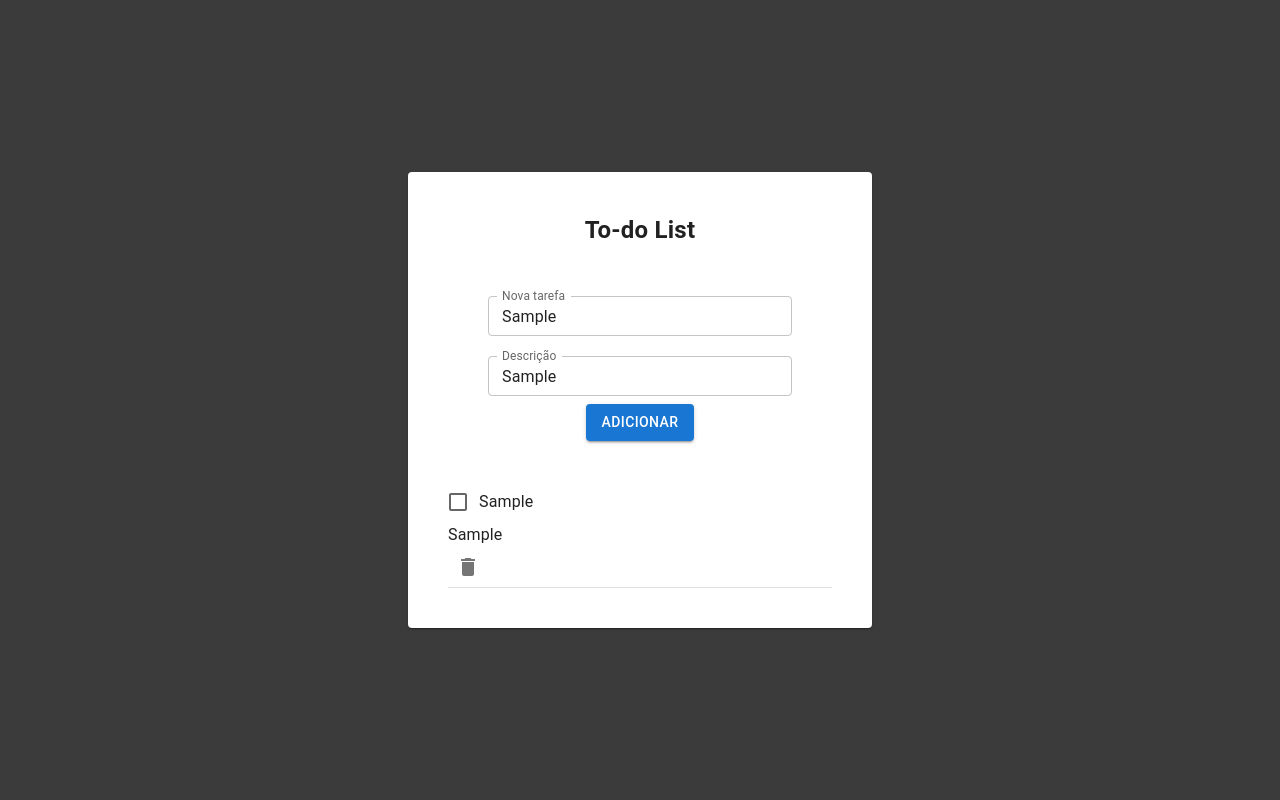
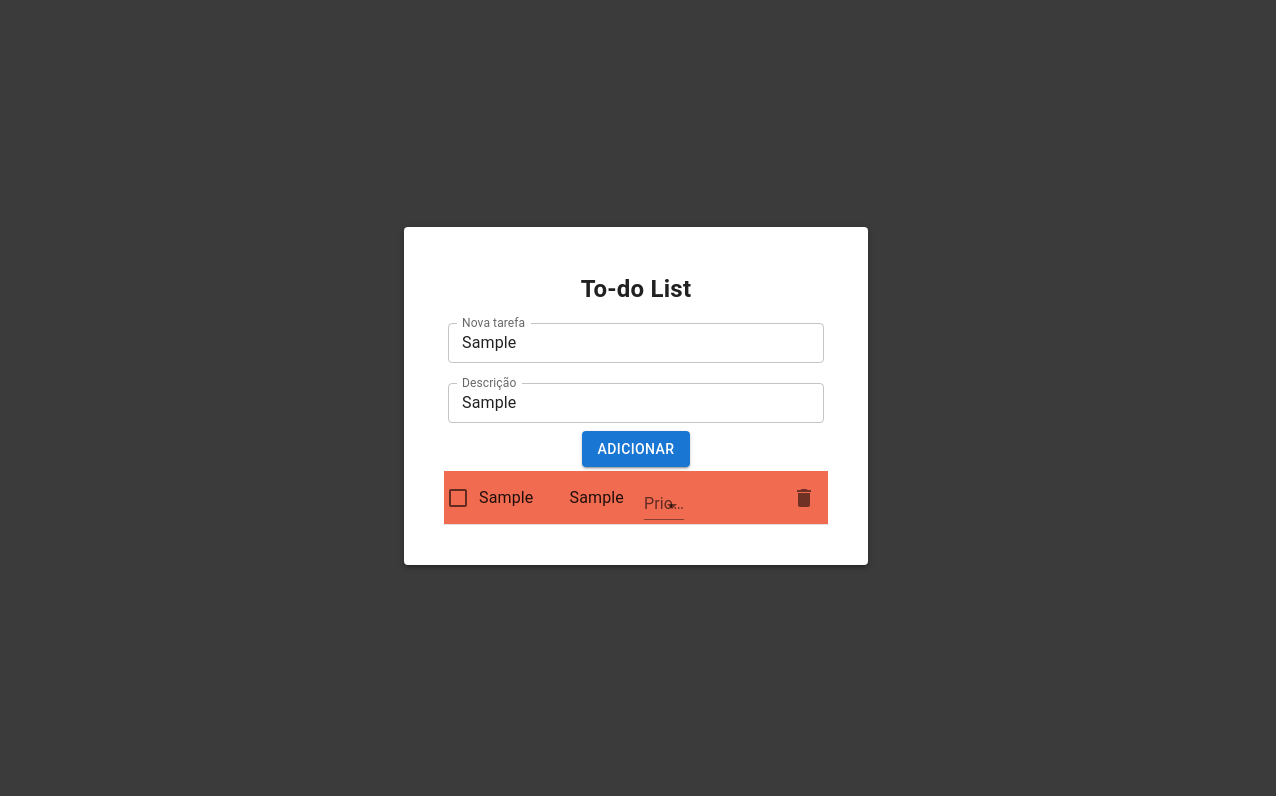
Before and after one commit to thaisbbreder/To-Do-List, a React (Create React App) app: page / in a window 1280 px wide. Both pictures are taken after typing "Sample", "Sample" into the empty fields and a click on the button "ADICIONAR". Built offline with nearby package versions, Linux system fonts and the light colour scheme.

Commit message:
background

```diff
--- a/src/pages/home.jsx
+++ b/src/pages/home.jsx
@@ -9,34 +9,41 @@ import {
 } from "@mui/material";
 import IconButton from '@mui/material/IconButton';
 import DeleteIcon from '@mui/icons-material/Delete';
+import Grid2 from '@mui/material/Unstable_Grid2';
+import Box from '@mui/material/Box';
+import InputLabel from '@mui/material/InputLabel';
+import MenuItem from '@mui/material/MenuItem';
+import FormControl from '@mui/material/FormControl';
+import Select from '@mui/material/Select';
 
 import { useEffect, useState } from "react";
 
 const Home = () => {
   const [tarefas, setTarefas] = useState([]);
-
-  const[textoTarefa, setTextoTarefa] = useState("") //variavel para armazenar o valor do input
+  const [textoTarefa, setTextoTarefa] = useState("")
+  const [prioridade, setPrioridade] = useState('');
 
   const addTarefa = () => {
-    const  novoArray = [...tarefas];
-    const novaTarefa= {
-      id:tarefas.length + 1,
+    const novoArray = [...tarefas];
+    const novaTarefa = {
+      id: tarefas.length + 1,
       nome: textoTarefa,
-      descricao:textoDescricao,
+      descricao: textoDescricao,
+      prioridade: false,
       feito: false,
     }
     novoArray.push(novaTarefa);
     setTarefas(novoArray)
   }
 
-    const[textoDescricao, setTextoDescricao] = useState("") //variavel para armazenar o valor do input
-
+  const [textoDescricao, setTextoDescricao] = useState("") //variavel para armazenar o valor do input
   const addDescricao = () => {
-    const  itemDescricao = [...tarefas.descricao];
-    const novaDescricao= {
+    const itemDescricao = [...tarefas.descricao];
+    const novaDescricao = {
       id: tarefas.length + 1,
       nome: textoTarefa,
       descricao: textoDescricao,
+      prioridade: false,
       feito: false,
     }
     itemDescricao.push(novaDescricao);
@@ -45,7 +52,6 @@ const Home = () => {
 
   const deletaTarefa = (id) => {
     const novaLista = tarefas.filter((tarefa) => {
-
       return tarefa.id !== id
     })
     setTarefas(novaLista)
@@ -71,18 +77,22 @@ const Home = () => {
     });
   };
 
+   const mudaPrioridade = (id) => {
+       }
+
   return (
+    <Grid2 container spacing={1}>
       <div
         style={{
-        display: "flex",
-        justifyContent: "center",
+          display: "grid",
           width: "100vw",
           height: "100vh",
           backgroundColor: "#3b3b3b",
         }}
       >
-      <Paper
+        <Paper elevation={3}
           style={{
+            display: "grid",
             margin: "auto",
             width: "30%",
             maxHeight: "60%",
@@ -90,15 +100,13 @@ const Home = () => {
             overflow: "auto"
           }}
         >
-        <Typography fontSize={24} fontWeight={"bold"} textAlign={"center"}>
+          <Grid2 xs={12}>
+            <Typography fontSize={24} fontWeight={"bold"} textAlign={"center"} >
               To-do List
             </Typography>
+          </Grid2>
 
-        <div style={{
-          padding: "40px",
-          textAlign: "center",
-        }}
-        >
+          <Grid2 xs={12} textAlign={"center"}>
             <TextField
               id="outlined-basic"
               label="Nova tarefa"
@@ -107,7 +115,7 @@ const Home = () => {
               margin="dense"
               fullWidth
               value={textoTarefa}
-        onChange={e=> setTextoTarefa(e.target.value)}
+              onChange={e => setTextoTarefa(e.target.value)}
             />
 
             <TextField
@@ -118,31 +126,60 @@ const Home = () => {
               margin="normal"
               fullWidth
               value={textoDescricao}
-        onChange={e=> setTextoDescricao(e.target.value)}
+              onChange={e => setTextoDescricao(e.target.value)}
             />
 
             <Button variant="contained"
-        onClick={() => addTarefa()}> Adicionar </Button>
-        </div>
-
+              onClick={() => addTarefa()}>
+              Adicionar
+            </Button>
+          </Grid2>
 
           {tarefas.map((tarefa) => {
             return (
               <div key={tarefa.id}>
+                <Grid2 xs={12} display="flex"
+                flexDirection="row"
+                justifyContent="space-between"
+                alignItems="center" style={{backgroundColor: tarefa.prioridade ? "#e1d772" : "#f06b50" }}>
+
                   <FormControlLabel
                     label={tarefa.nome}
                     control={
                       <Checkbox
                         checked={tarefa.feito}
-                    onChange={() => mudaEstado(tarefa.id)}
-                  />
-                }
-              />
-              <Typography>{tarefa.descricao}</Typography>
+                        onChange={() => mudaEstado(tarefa.id)}>
+                      </Checkbox>
+                    }>
+                  </FormControlLabel>
+
+                    <Typography>
+                      {tarefa.descricao}
+                    </Typography>
+
+                    <Box sx={{ minWidth: 120 }}>
+                  <FormControl variant="standard" size="small">
+                    <InputLabel id="demo-simple-select-label">Priority</InputLabel>
+                    <Select
+                      labelId="demo-simple-select-label"
+                      id="demo-simple-select"
+                      value={prioridade}
+                      label="Priority"
+                      onChange={e => setPrioridade(e.target.value)}
+                    >
+                      <MenuItem value={10}>Normal</MenuItem>
+                      <MenuItem value={20}>Low</MenuItem>
+                      <MenuItem value={30}>High</MenuItem>
+                    </Select>
+                  </FormControl>
+                  </Box>
 
                     <IconButton aria-label="delete"
-              onClick={() => deletaTarefa(tarefa.id)}> <DeleteIcon />
+                    onClick={() => deletaTarefa(tarefa.id)}>
+                    <DeleteIcon />
                   </ IconButton>
+
+                </Grid2>
 
                 <Divider />
               </div>
@@ -150,6 +187,7 @@ const Home = () => {
           })}
         </Paper>
       </div>
+    </Grid2>
   );
 };
 
```
Lines whose indentation alone changed are shown as unchanged.
